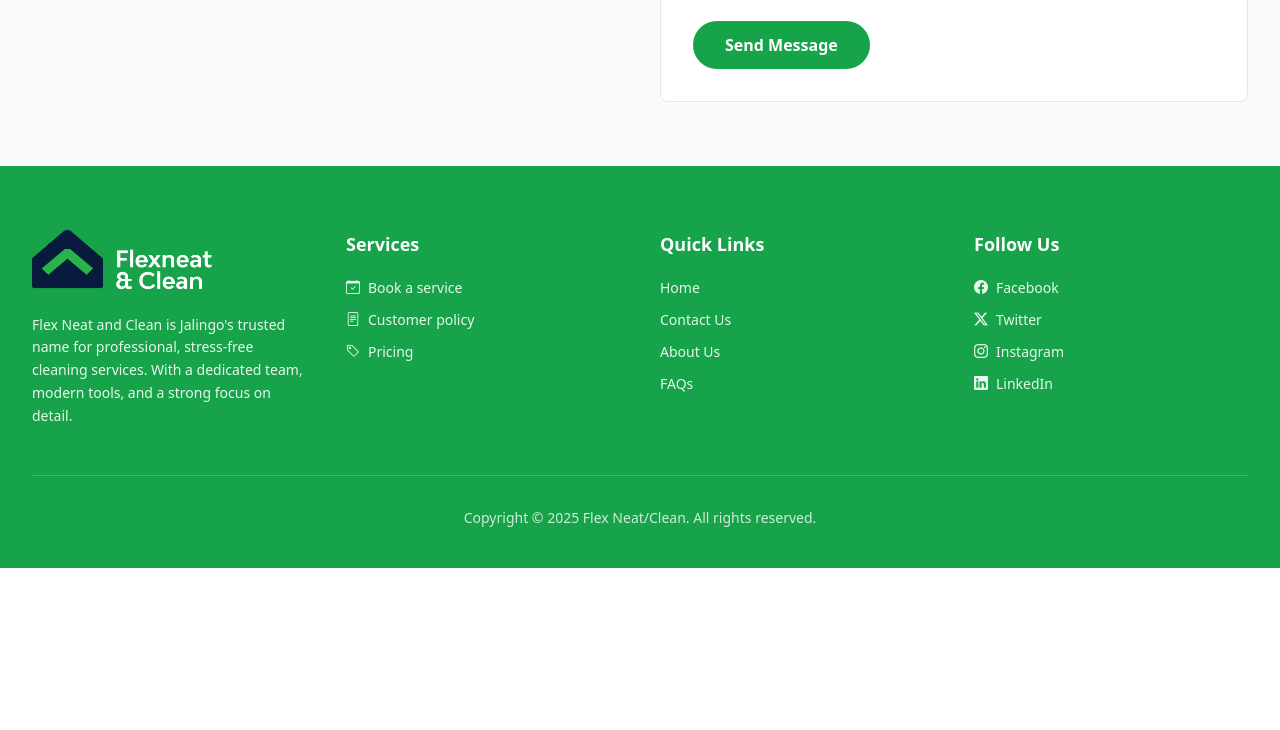
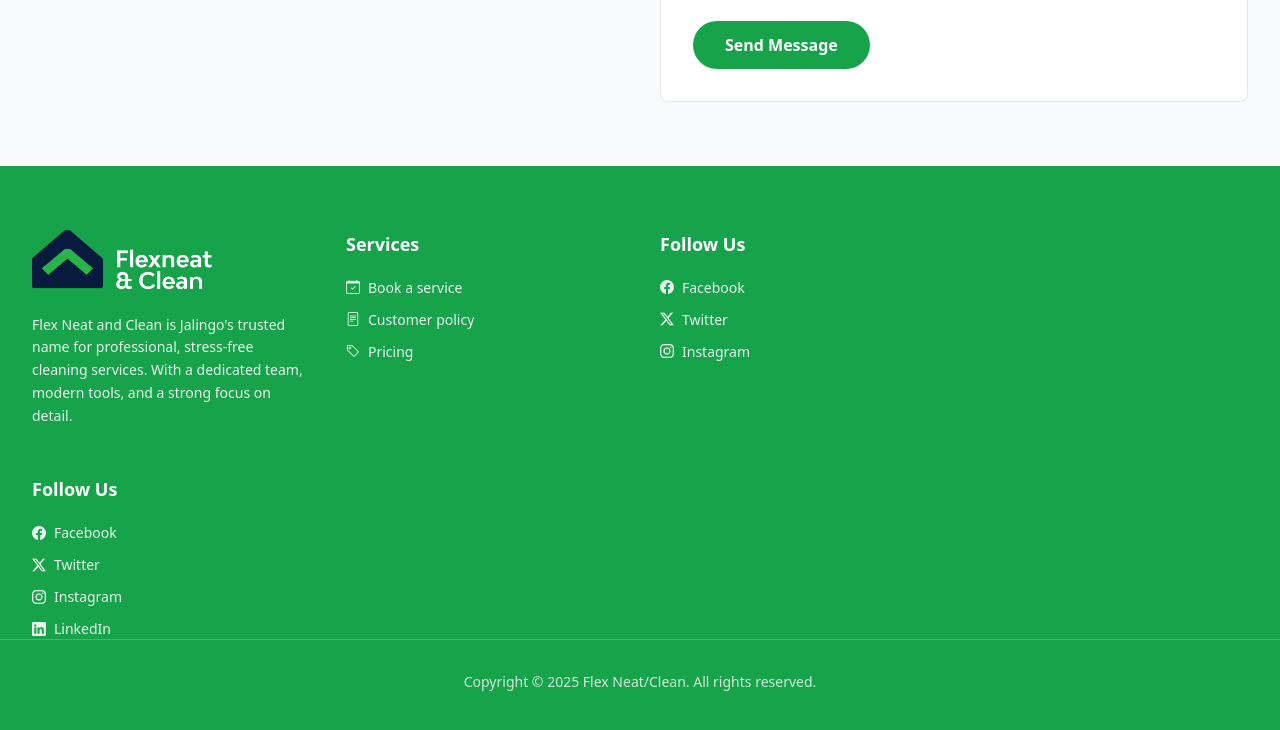
Before and after one commit to NASIRMUSA/flexneatandcleanservices, a plain HTML site: page faq.html in a window 1280 px wide. Shown: the part 1837-2567 px from the top of the page. Before the commit the page ends 2405 px from the top, so only its background shows below. Drawn offline with nearby package versions, Linux system fonts and the light colour scheme.

Commit message:
socialUpdate

```diff
--- a/faq.html
+++ b/faq.html
@@ -23,7 +23,7 @@
   <!-- Logo -->
   <div class="flex items-center">
     <a href="index.html">
-     <img src="images/Asset1.png" alt="Flexrentz Logo" height="auto" width="180px"/>
+     <img src="images/Asset1.png" alt="Flexrentz Logo" height="auto" width="150px"/>
     </a>
   </div>
 
@@ -403,33 +403,33 @@
         </ul>
       </div>
 
-      <!-- Quick Links -->
-      <div>
-        <h4 class="text-lg font-semibold mb-5">Quick Links</h4>
+       <!-- Social Links -->
+      <div style="width: 250px">
+        <h4 class="text-lg font-semibold mb-5">Follow Us</h4>
         <ul class="space-y-3">
           <li>
-            <a href="index.html" class="text-white/90 hover:text-white hover:underline text-sm flex items-center transition">
-              Home
+            <a href="https://www.fb.com/l/6lp1kJRRR" target="_blank" class="text-white/90 hover:text-white hover:underline text-sm flex items-center transition">
+              <i class="bi bi-facebook mr-2"></i> Facebook
             </a>
           </li>
           <li>
-            <a href="contact.html" class="text-white/90 hover:text-white hover:underline text-sm flex items-center transition">
-               Contact Us
+            <a href="https://x.com/Flexneatan18488?t=Bcd2RE_Jkbw0fsRKpSS9tg&s=09" target="_blank" class="text-white/90 hover:text-white hover:underline text-sm flex items-center transition">
+              <i class="bi bi-twitter-x mr-2"></i> Twitter
             </a>
           </li>
           <li>
-            <a href="about.html" class="text-white/90 hover:text-white hover:underline text-sm flex items-center transition">
-             About Us
+            <a href="https://www.instagram.com/invites/contact/?utm_source=ig_contact_invite&utm_medium=copy_link&utm_content=ygahd5r" target="_blank" class="text-white/90 hover:text-white hover:underline text-sm flex items-center transition">
+              <i class="bi bi-instagram mr-2"></i> Instagram
             </a>
           </li>
-          <li>
-            <a href="faq.html" class="text-white/90 hover:text-white hover:underline text-sm flex items-center transition">
-              </i> FAQs
+          <!-- <li>
+            <a href="#" class="text-white/90 hover:text-white hover:underline text-sm flex items-center transition">
+              <i class="bi bi-linkedin mr-2"></i> LinkedIn
             </a>
-          </li>
+          </li> -->
         </ul>
       </div>
-
+    </div>
       <!-- Social Links -->
       <div>
         <h4 class="text-lg font-semibold mb-5">Follow Us</h4>
```
Also changed, not shown: about.html (+7 -7 lines), constomer.html (+8 -9 lines), contact.html (+7 -7 lines), index.html (+12 -12 lines), pricing.html (+8 -9 lines), images/testmonial02.jpeg (added), images/testmonial03.jpeg (added), 1 other file.
